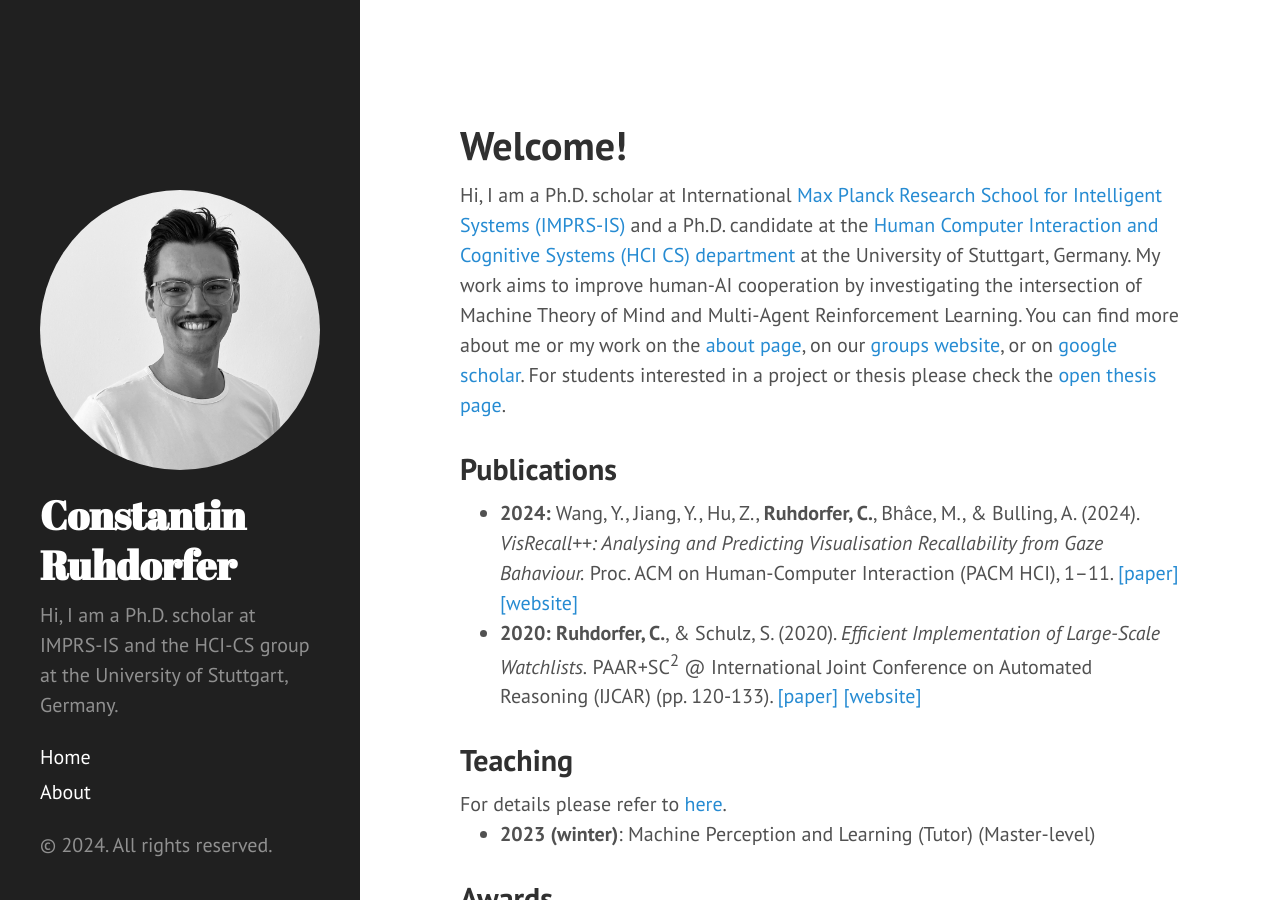
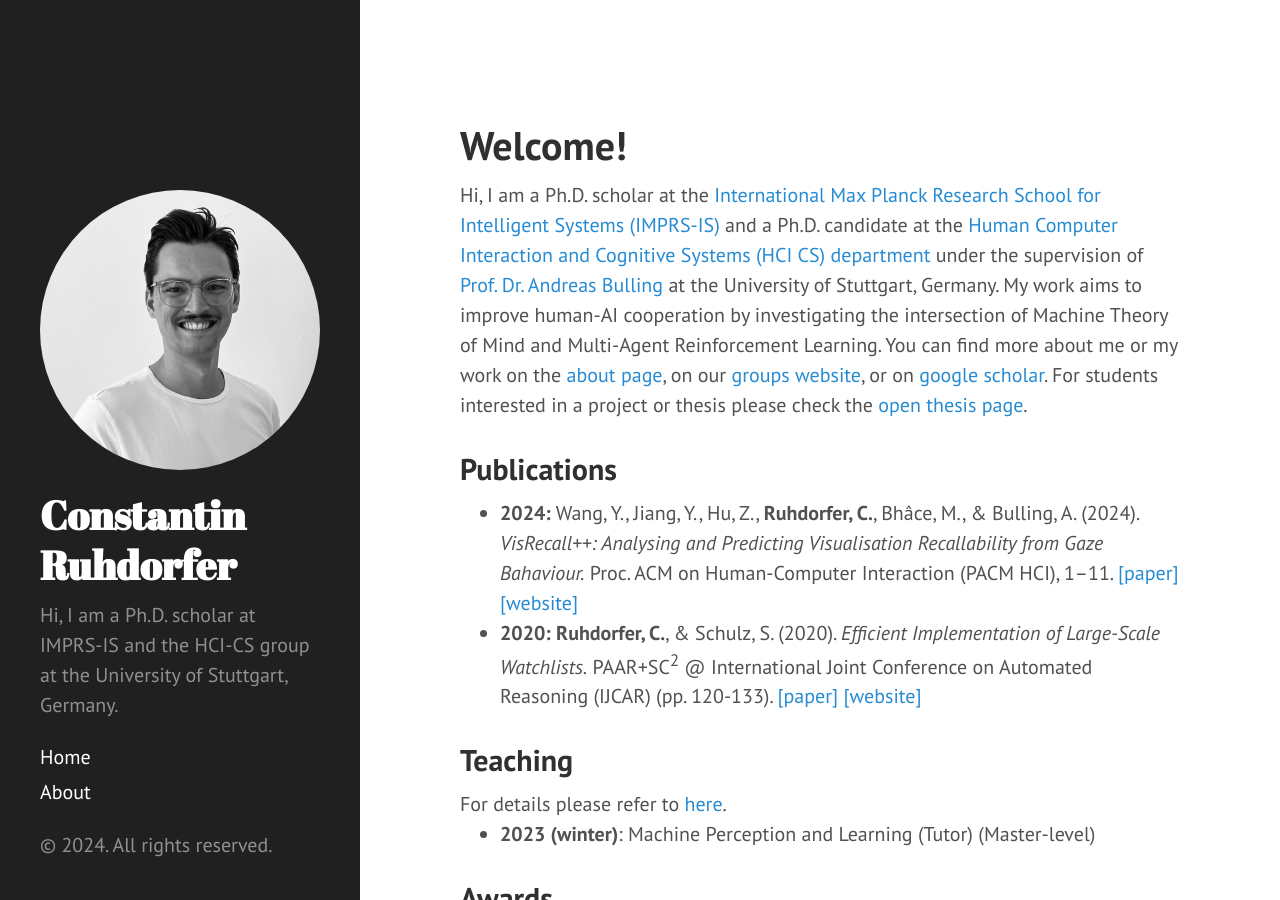
Before and after one commit to ConstantinRuhdorfer/constantinruhdorfer.github.io, a Jekyll site: the page built from index.html, in a window 1280 px wide and 900 px high. Built offline with Jekyll 4.4.1, drawn with Linux system fonts in a browser that asks for light colours; the list of posts is cut into pages by our own code.

Commit message:
Update index.html

```diff
--- a/index.html
+++ b/index.html
@@ -5,7 +5,7 @@
 
 <h1 class="post-title">Welcome!</h1>
 
-Hi, I am a Ph.D. scholar at International <a href="https://imprs.is.mpg.de">Max Planck Research School for Intelligent Systems (IMPRS-IS)</a> and a Ph.D. candidate at the <a href="https://www.perceptualui.org/">Human Computer Interaction and Cognitive Systems (HCI CS) department</a> at the University of Stuttgart, Germany.
+Hi, I am a Ph.D. scholar at the <a href="https://imprs.is.mpg.de"> International Max Planck Research School for Intelligent Systems (IMPRS-IS)</a> and a Ph.D. candidate at the <a href="https://www.perceptualui.org/">Human Computer Interaction and Cognitive Systems (HCI CS) department</a> under the supervision of <a href="https://www.perceptualui.org/people/bulling/">Prof. Dr. Andreas Bulling</a> at the University of Stuttgart, Germany.
 My work aims to improve human-AI cooperation by investigating the intersection of Machine Theory of Mind and Multi-Agent Reinforcement Learning.
 
 You can find more about me or my work on the <a href="{{ site.baseurl }}about">about page</a>, on our <a href="https://www.perceptualui.org/people/ruhdorfer/">groups website</a>, or on <a href="https://scholar.google.de/citations?user=Bb4aplwAAAAJ&hl=de">google scholar</a>.
```
